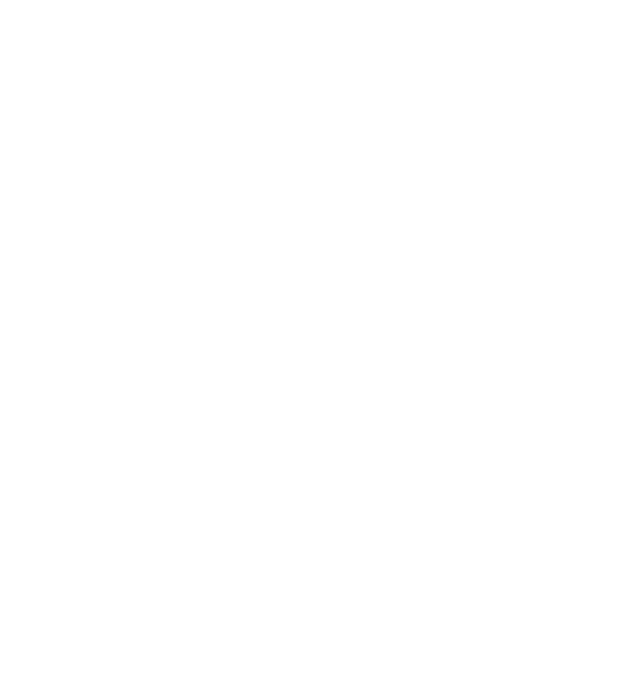
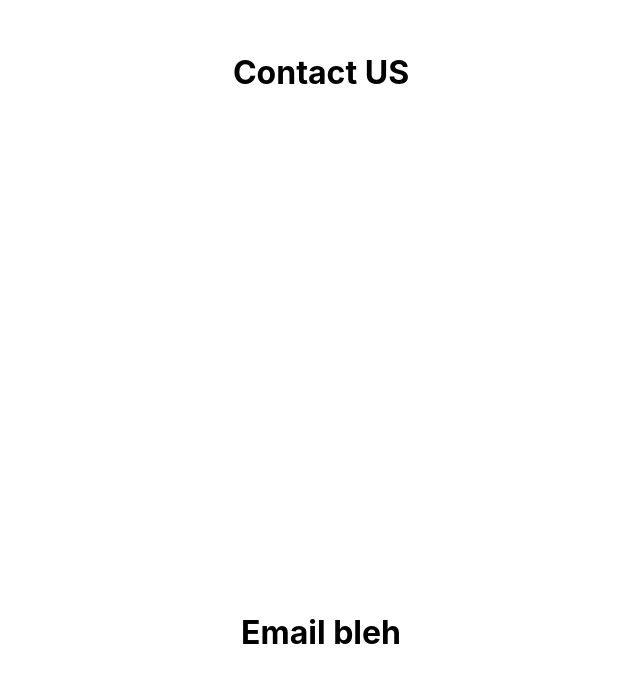
Before and after one commit to FeyiAdeaga/RocketTeamWebsite, a React (Create React App) app: page /contact in a window 1280 px wide. Shown: the part 349-1032 px from the top of the page, without its empty margins (319-959 px from the left). Before the commit the page ends 800 px from the top, so only its background shows below. Built offline with nearby package versions, Linux system fonts and the light colour scheme.

Commit message:
cimmit 1 for contact

```diff
--- /dev/null
+++ b/src/pages/contactpage/contact.css
@@ -0,0 +1,21 @@
+.contactpage{
+    width: 100%;
+    display: flex;
+    flex-direction: column;
+    align-items: center;
+}
+
+.contact-title{
+    justify-content: center;
+    width: 100%;
+    height: 100vh;
+    display: flex;
+    align-items: center;
+}
+.emailus{
+    justify-content: center;
+    width: 100%;
+    height: 40vh;
+    display: flex;
+    align-items: center;
+}
--- a/src/pages/contactpage/contact.jsx
+++ b/src/pages/contactpage/contact.jsx
@@ -1,5 +1,14 @@
 import React from "react";
+import "./contact.css";
 
-const Contactpage = () => <h1 className="homepage">CONTACT PAGE</h1>;
+const Contactpage = () =>
+    <h1 className="contactpage">
+        <div className="contact-title">
+            Contact US
+        </div>
+        <div className="emailus">
+            Email bleh
+        </div>
+    </h1>;
 
 export default Contactpage;
```
